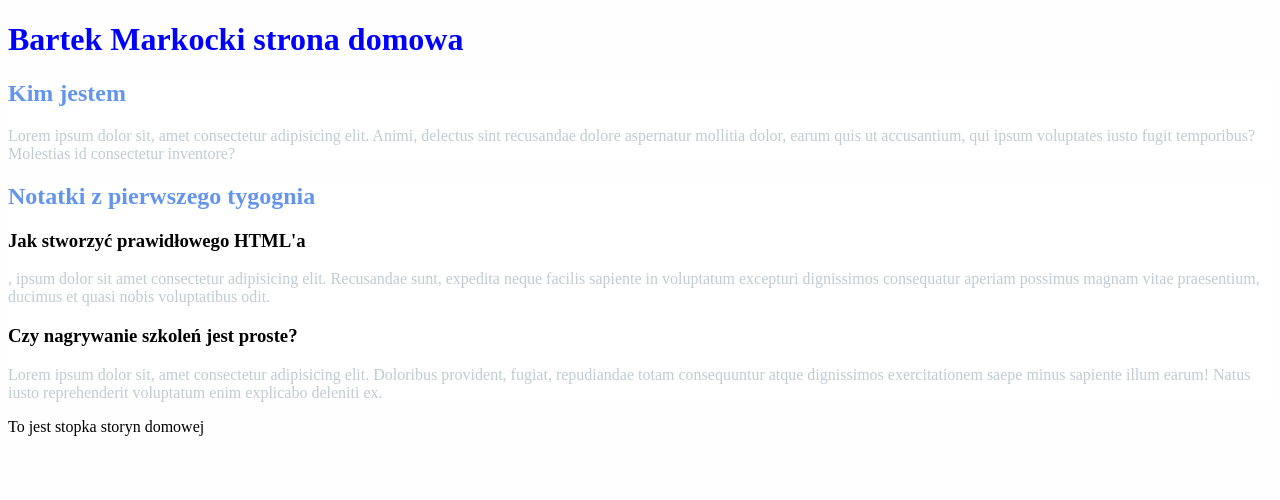
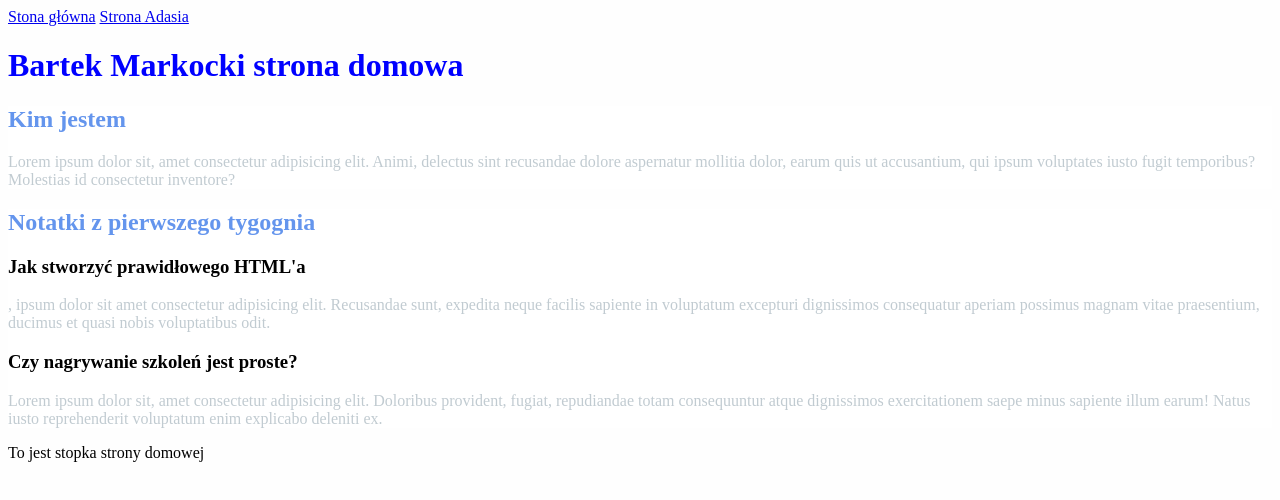
Before and after one commit to kvvpl/homepage, a plain HTML site: page index.html in a window 1280 px wide. Drawn offline with Linux system fonts and the light colour scheme.

Commit message:
Menu added

```diff
--- a/index.html
+++ b/index.html
@@ -10,6 +10,12 @@
 </head>
 
 <body>
+    <header>
+        <nav>
+            <a href="index.html">Stona główna</a>
+            <a href="adas.html">Strona Adasia</a>
+        </nav>
+    </header>
     <main>
         <header>
             <h1>Bartek Markocki strona domowa</h1>
@@ -37,8 +43,9 @@
                     reprehenderit voluptatum enim explicabo deleniti ex.</p>
             </article>
         </section>
-        <footer>To jest stopka storyn domowej</footer>
+
     </main>
+    <footer>To jest stopka strony domowej</footer>
 </body>
 
 </html>
```
Also changed, not shown: adas.html (+8 -0 lines).
